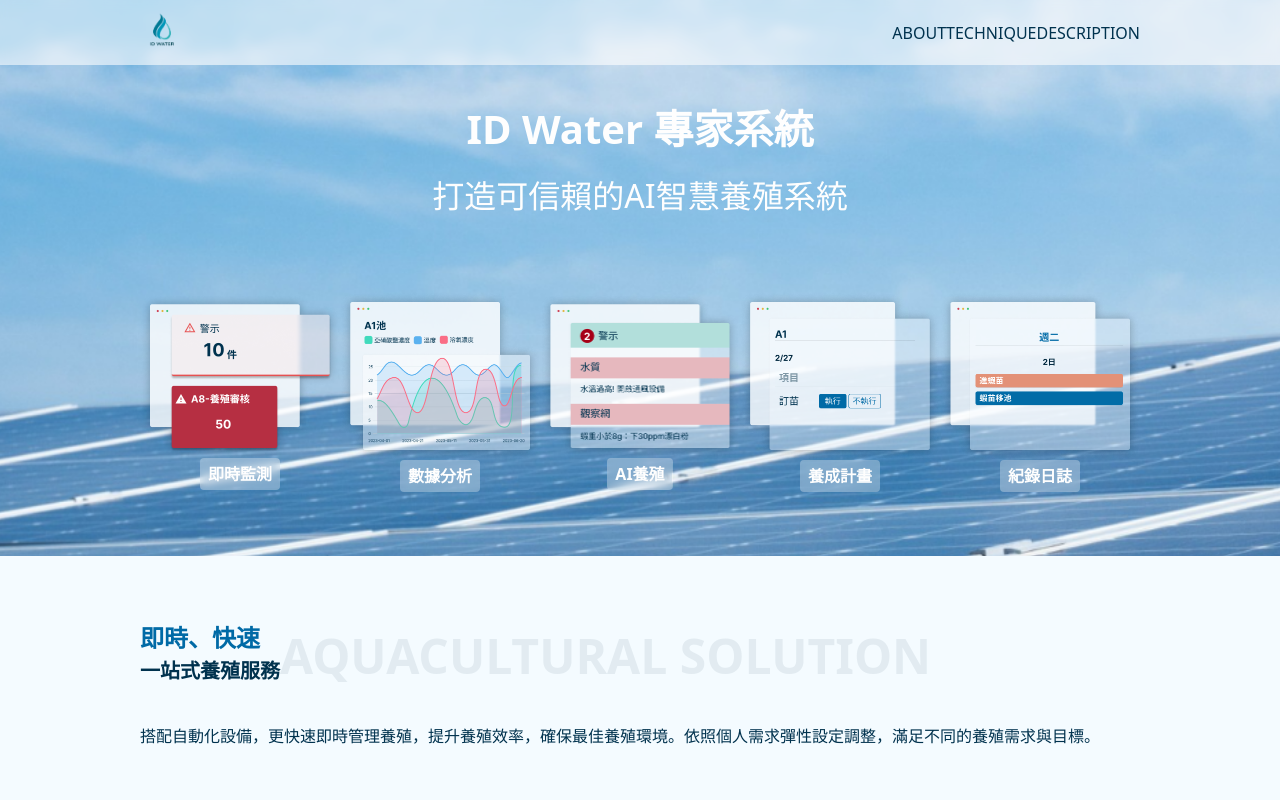
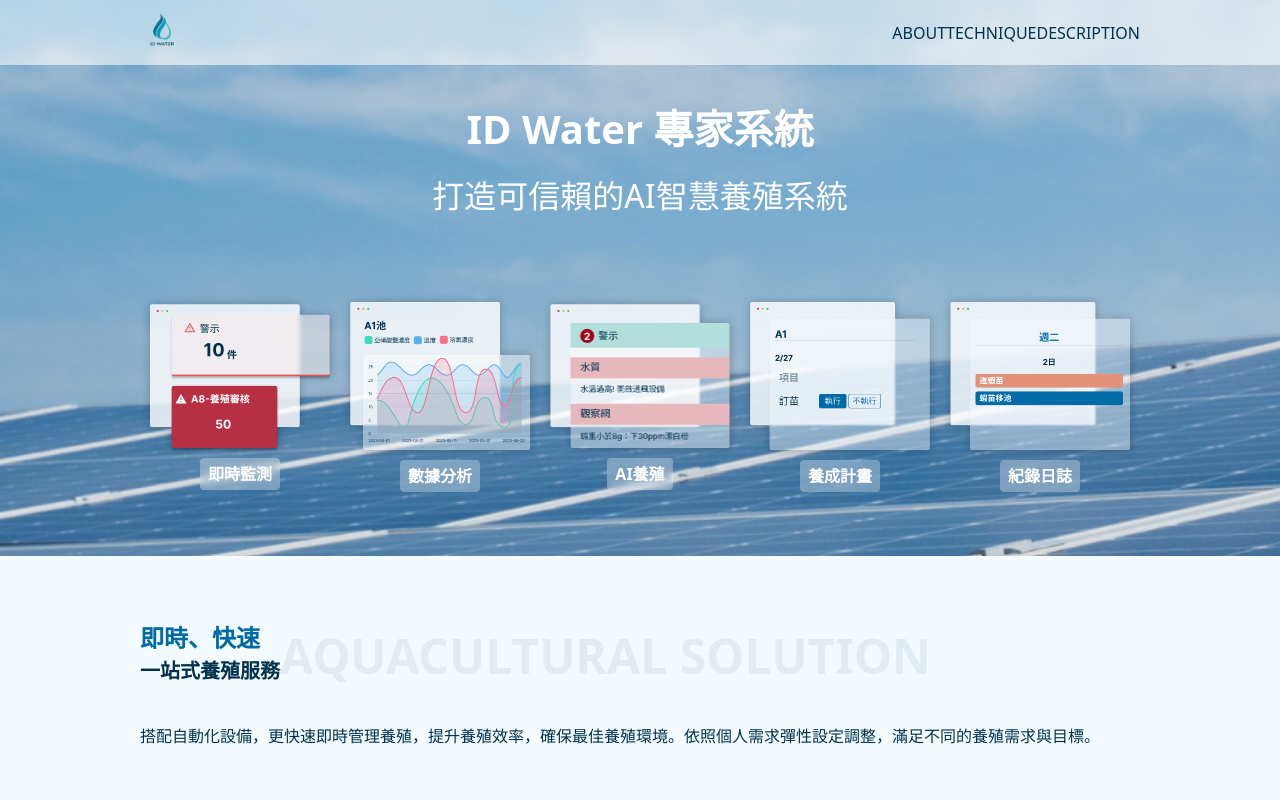
Before and after one commit to IDWaterTech/idw-intro, a Next.js app: page / in a window 1280 px wide. Shown: the top 800 px of the page. Built offline with nearby package versions, Linux system fonts and the light colour scheme.

Commit message:
調整動畫和圖片顏色

```diff
--- a/src/styles/global.css
+++ b/src/styles/global.css
@@ -28,7 +28,7 @@
   font-weight: normal;
 }
 .bg {
-  background-image: url('/assets/images/hero-bg.png');
+  background-image: linear-gradient(rgba(0,0,0,0.1), rgba(0,0,0,0.1)),url('/assets/images/hero-bg.png');
   background-size: auto 100vh;
   background-position: center;
   background-repeat: no-repeat;
--- a/src/styles/hero.module.scss
+++ b/src/styles/hero.module.scss
@@ -39,11 +39,14 @@
   opacity: 1;
   transform: translateY(0); /* 对应 translate-y-0 */
 }
-
-.card-hover:hover {
-  transform: translateY(4);
-  transform: scale(1.5) translateY(-10px);
-  transition: transform 0.1s ease-in-out;
+.card-hover {
+  // cursor: pointer;
+  transition: all 0.2s;
+  &:hover {
+    // transform: translateY(4);
+    transform: scale(1.1);
+    transition: transform 0.1s ease-in-out;
+  }
 }
 
 @media (max-width: 425px) {
--- a/src/styles/title.module.scss
+++ b/src/styles/title.module.scss
@@ -5,6 +5,8 @@
     .title {
       font-size: 1.5rem;
       color: #006AA6;
+      // -webkit-text-stroke: 0.8px #006AA6;
+      // text-shadow: 1px 1px 0 #006AA6, -1px -1px 0 #006AA6, -1px 1px 0 #006AA6, 1px -1px 0 #006AA6, 1px 1px 0 #006AA6;
     }
     .subtitle {
       font-size: 1.25rem;
```
